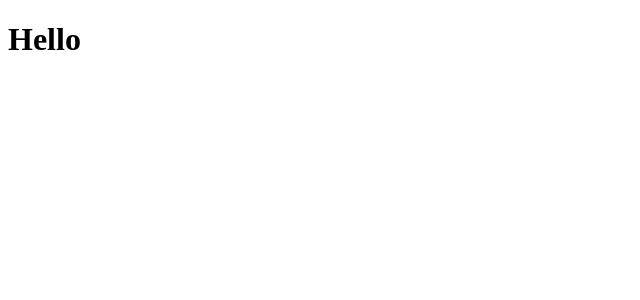
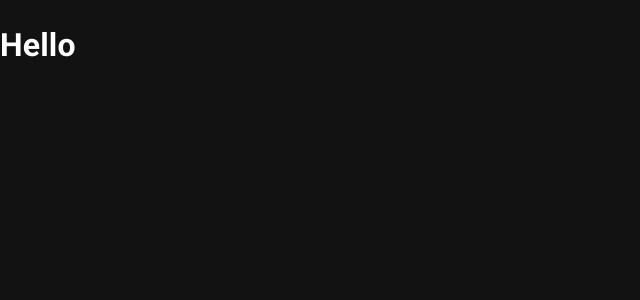
Before and after one commit to eacz/cookies-next, a Next.js app: page / in a window 1280 px wide. Shown: the top 300 px of the page, without its empty margins (0-640 px from the left). Built offline with nearby package versions, Linux system fonts and the light colour scheme.

Commit message:
configure material UI library

```diff
--- a/package.json
+++ b/package.json
@@ -9,6 +9,10 @@
     "lint": "next lint"
   },
   "dependencies": {
+    "@emotion/react": "^11.10.5",
+    "@emotion/styled": "^11.10.5",
+    "@mui/icons-material": "^5.11.0",
+    "@mui/material": "^5.11.7",
     "@next/font": "13.1.6",
     "@types/node": "18.11.18",
     "@types/react": "18.0.27",
--- a/src/pages/_app.tsx
+++ b/src/pages/_app.tsx
@@ -1,6 +1,14 @@
-import '@/styles/globals.css'
+import { CssBaseline, ThemeProvider } from '@mui/material'
 import type { AppProps } from 'next/app'
 
+import '@/styles/globals.css'
+import { darkTheme } from '../themes'
+
 export default function App({ Component, pageProps }: AppProps) {
-  return <Component {...pageProps} />
+  return (
+    <ThemeProvider theme={darkTheme}>
+      <CssBaseline />
+      <Component {...pageProps} />
+    </ThemeProvider>
+  )
 }
--- a/src/pages/_document.tsx
+++ b/src/pages/_document.tsx
@@ -2,8 +2,13 @@ import { Html, Head, Main, NextScript } from 'next/document'
 
 export default function Document() {
   return (
-    <Html lang="en">
-      <Head />
+    <Html lang='en'>
+      <Head>
+        <link
+          rel='stylesheet'
+          href='https://fonts.googleapis.com/css?family=Roboto:300,400,500,700&display=swap'
+        />
+      </Head>
       <body>
         <Main />
         <NextScript />
--- /dev/null
+++ b/src/themes/custom.theme.ts
@@ -0,0 +1,29 @@
+import { createTheme } from '@mui/material'
+import { green, grey, purple, red } from '@mui/material/colors'
+
+export const customTheme = createTheme({
+  palette: {
+    mode: 'light',
+    background: {
+      default: grey[300],
+    },
+    primary: {
+      main: red[900],
+    },
+    secondary: {
+      main: green[500],
+    },
+    error: {
+      main: red.A400,
+    },
+  },
+
+  components: {
+    MuiAppBar: {
+      defaultProps: {
+        elevation: 0,
+      },
+      styleOverrides: {},
+    },
+  },
+})
--- /dev/null
+++ b/src/themes/dark.theme.ts
@@ -0,0 +1,27 @@
+import { createTheme } from '@mui/material'
+import { red } from '@mui/material/colors'
+
+export const darkTheme = createTheme({
+  palette: {
+    mode: 'dark',
+    secondary: {
+      main: '#19857b',
+    },
+    error: {
+      main: red.A400,
+    },
+  },
+
+  components: {
+    MuiAppBar: {
+      defaultProps: {
+        elevation: 0,
+      },
+      styleOverrides: {
+        root: {
+          backgroundColor: '#4a148c',
+        },
+      },
+    },
+  },
+})
--- /dev/null
+++ b/src/themes/index.ts
@@ -0,0 +1,3 @@
+export * from './dark.theme'
+export * from './custom.theme'
+export * from './light.theme'
--- /dev/null
+++ b/src/themes/light.theme.ts
@@ -0,0 +1,29 @@
+import { createTheme } from '@mui/material'
+import { grey, red } from '@mui/material/colors'
+
+export const lightTheme = createTheme({
+  palette: {
+    mode: 'light',
+    background: {
+      default: grey[300],
+    },
+    primary: {
+      main: '#4a148c',
+    },
+    secondary: {
+      main: '#19857b',
+    },
+    error: {
+      main: red.A400,
+    },
+  },
+
+  components: {
+    MuiAppBar: {
+      defaultProps: {
+        elevation: 0,
+      },
+      styleOverrides: {},
+    },
+  },
+})
```
Also changed, not shown: 1 other file (tests, documents, lock files or other folders).
